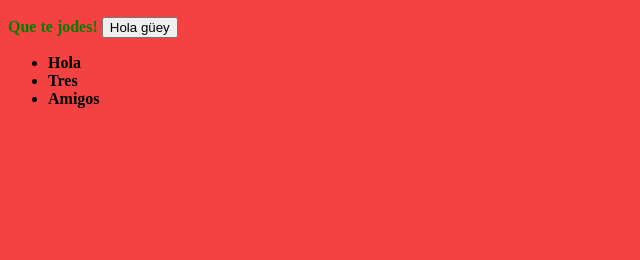
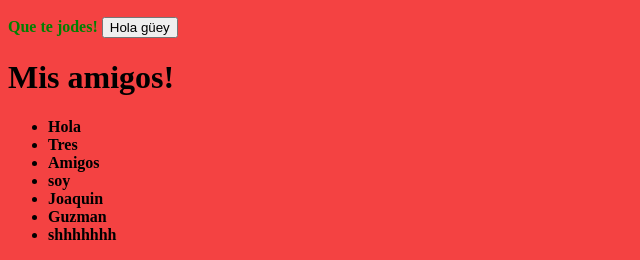
Before and after one commit to jm2778/ubiquitous, a plain HTML site: page index.html in a window 1280 px wide. Shown: the part 786-1046 px from the top of the page, without its empty margins (0-640 px from the left). Before the commit the page ends 910 px from the top, so only its background shows below. Drawn offline with Linux system fonts and the light colour scheme.

Commit message:
Update index.html

```diff
--- a/index.html
+++ b/index.html
@@ -17,11 +17,15 @@
 <font color="green">Que te jodes!</font>
      <button>Hola güey</button>
 
-
+      <h1> Mis amigos! </h1>
      <ul>
   <li>Hola</li>
   <li>Tres</li>
   <li>Amigos</li>
+  <li>soy</li>
+  <li>Joaquin</li>
+  <li>Guzman</li>
+  <li>shhhhhhh</li>
 </ul>
 
 
```
